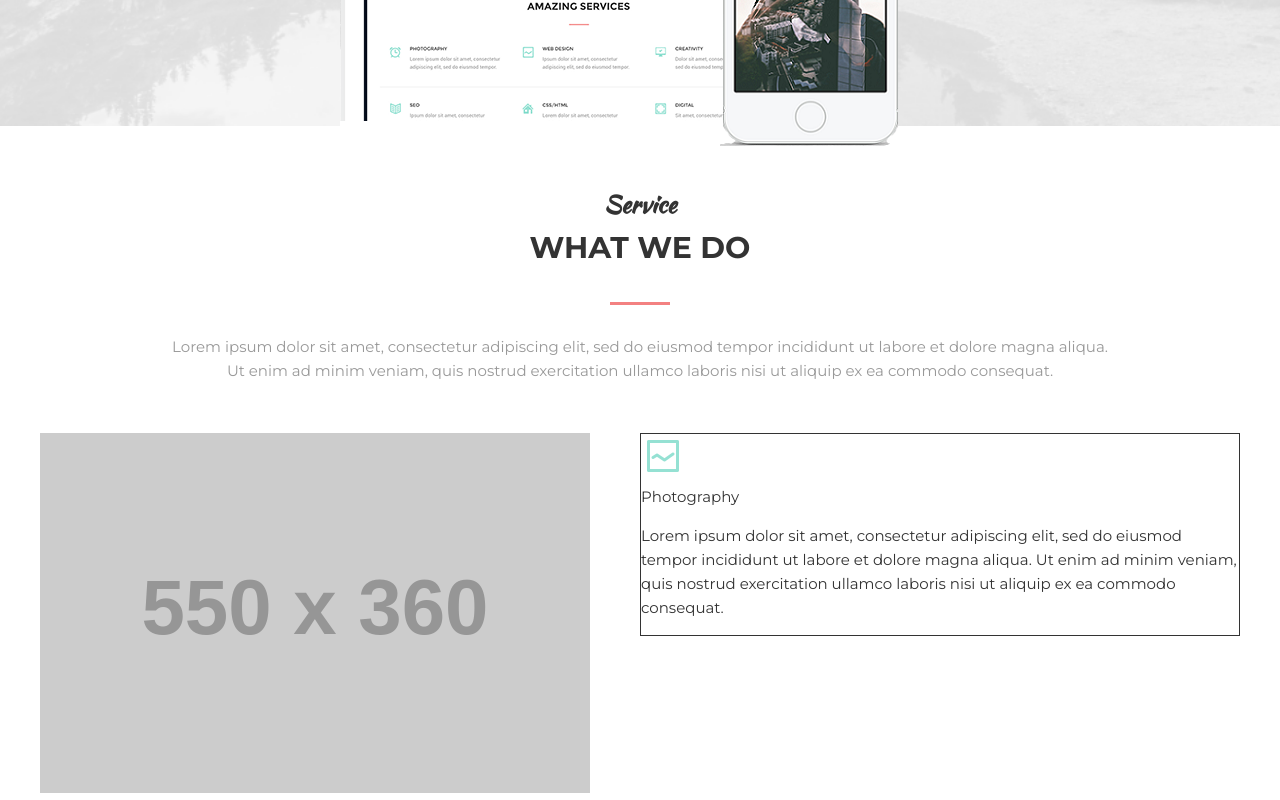
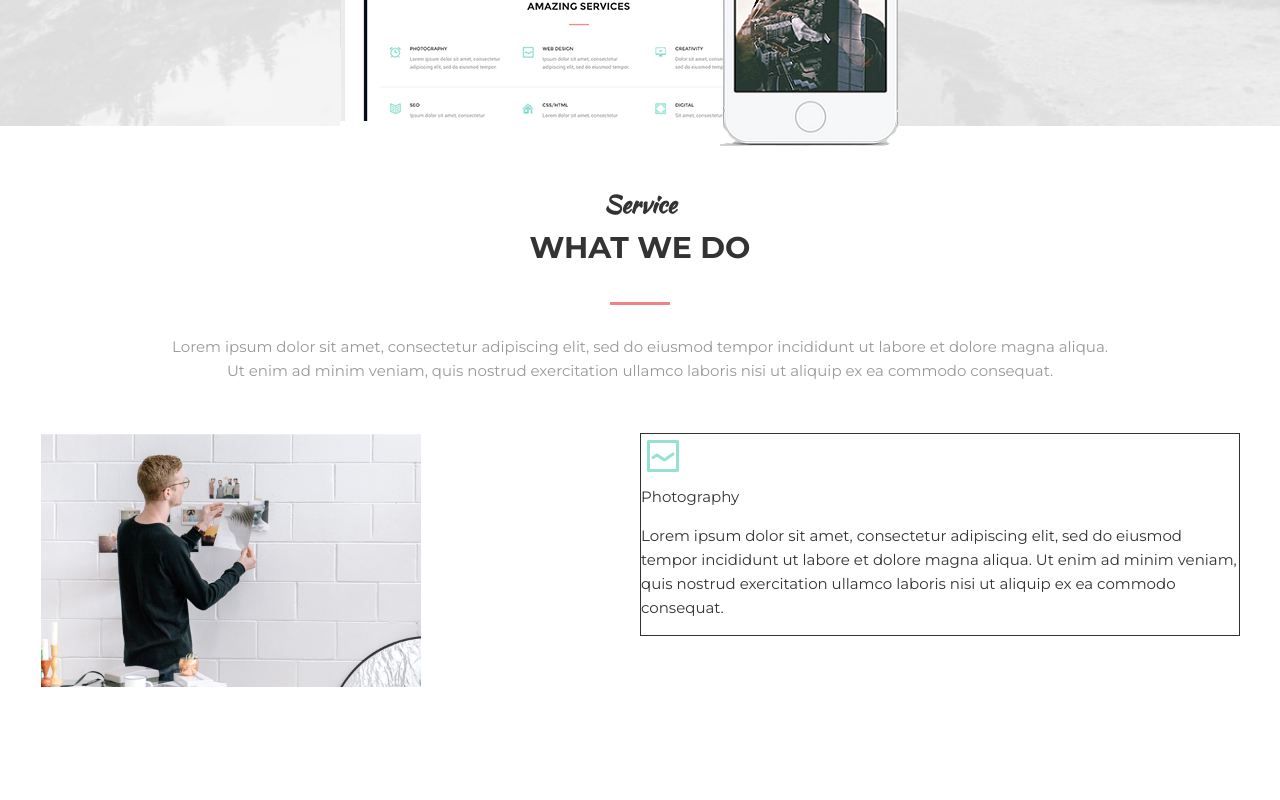
Before and after one commit to nudnov1/mytmp1, a plain HTML site: page index.html in a window 1280 px wide. Shown: the part 2938-3738 px from the top of the page. After the commit the page ends 3632 px from the top, so only its background shows below. Drawn offline with Linux system fonts and the light colour scheme; placeholder pictures from the web are drawn by us.

Commit message:
Update index.html

```diff
--- a/index.html
+++ b/index.html
@@ -226,7 +226,7 @@
 
         <div class="wedo">
             <div class="wedo_item">
-                <img src="http://placehold.it/550x360" alt="">
+                <img src="assets/images/placeholder.png" alt="">
             </div>
             <div class="wedo_item">
                 <div class="accordion">
```
